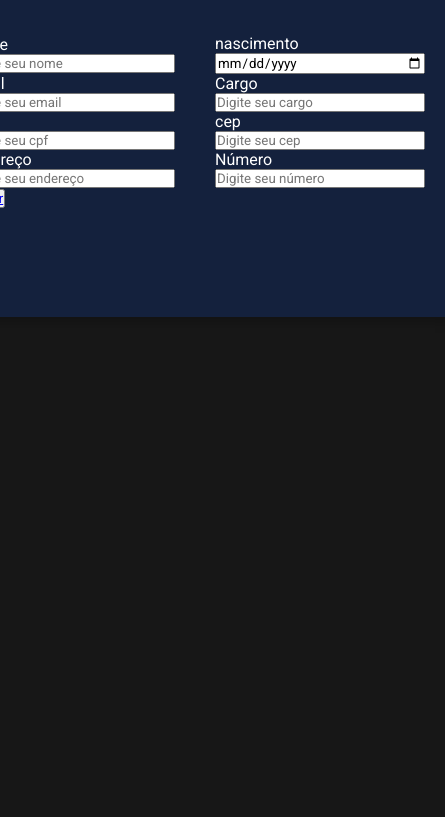
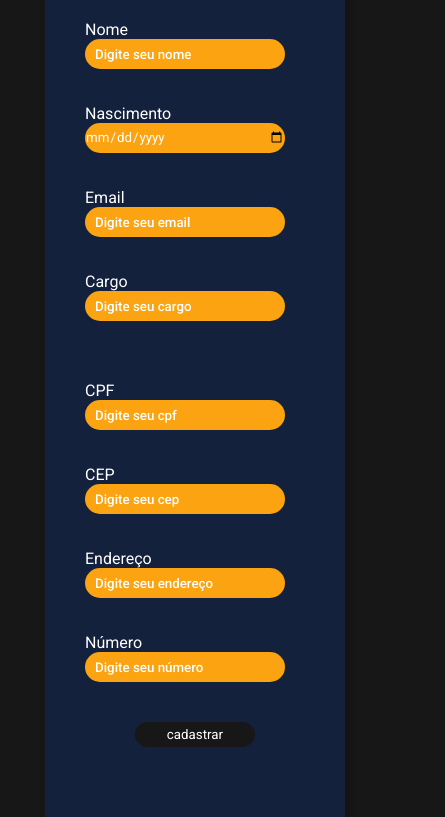
Before and after one commit to samuelfarias-e1/form, a plain HTML site: page index.html in a window 390 px wide. Shown: the part 355-1172 px from the top of the page, 445 px wide, since content can reach past the window. Before the commit the page ends 844 px from the top, so only its background shows below. Drawn offline with Linux system fonts and the light colour scheme.

Commit message:
finalizado

```diff
--- a/css/style.css
+++ b/css/style.css
@@ -24,7 +24,7 @@ body{
     box-shadow: 5px 5px 10px rgba(0, 0, 0, .212);
 }
 .form{
-    width: 50%;
+    width: 100%;
     display: flex;
     justify-content: center;
     align-items: center;
@@ -46,25 +46,84 @@ body{
 
 .input-group{
     display: flex;
-    flex-wrap: wrap;
+    justify-content: center;
+    width: 100px;
+    margin-left: 12px;
+    gap: 10px;
+}
+
+.input-box{
+    display: flex;
     justify-content: space-between;
-    width: 500px;
+    flex-direction: column;
+    width: 250px;
+    margin: 0 50px 0 50px;
+    padding: 10px 0 10px 0;
+}
+label{
+    color: white;
 
-
-
-
+}
+input{
+    background-color: #FCA311;
+    border: none;
+    color: white;
+    border-radius: 15px;
+    height: 30px;
 
 
 }
-.input-box{
+
+input::placeholder{
+    color: white;
+    font-weight: 500;
+    padding: 10px;
+}
+
+.btn{
     display: flex;
-    flex-direction: column;
-    color: white;
-    width: 50%;
     justify-content: center;
-    padding:0 20px 0 20px;
+    align-items: center;
+}
 
 
+button{
+    border: none;
+    background-color: #171717;
+    width: 120px;
+    height: 25px;
+    border-radius: 20px;
+}
 
+button a{
+    color: white;
+    text-decoration: none;
+}
+
+@media screen and (max-width: 425px){
+
+    .container{
+        width: 300px;
+        height: 1000px;
+        justify-content: center;
+        top: 50px;
+        margin-top: 500px;
+    }
+    form{
+        width: 280px;
+    }
+    .input-group{
+        width: 250px;
+        margin: 15px;
+        flex-direction: column;
+    }
+
+    .input-box{
+        width: 250px;
+        margin: 15px;
+    }
+    input{
+        width: 200px;
+    }
 
 }
--- a/index.html
+++ b/index.html
@@ -16,12 +16,13 @@
                 </div>
             </div>
             <div class="input-group">
+                <div class="input-box1">
                     <div class="input-box">
                         <label for="name">Nome</label>
                         <input id="name" type="text" name="name" placeholder="Digite seu nome" required>
                     </div>
                     <div class="input-box">
-                    <label for="birth">nascimento</label>
+                        <label for="birth">Nascimento</label>
                         <input id="birth" type="date" name="birth" required>
                     </div>
                     <div class="input-box">
@@ -32,12 +33,15 @@
                         <label for="cargo">Cargo</label>
                         <input id="cargo" type="text" name="cargo" placeholder="Digite seu cargo" required>
                     </div>
+                </div>
+
+                <div class="input-box2">
                     <div class="input-box">
-                    <label for="cpf">cpf</label>
+                        <label for="cpf">CPF</label>
                         <input id="cpf" type="number" name="cpt" placeholder="Digite seu cpf" required>
                     </div>
                     <div class="input-box">
-                    <label for="cep">cep</label>
+                        <label for="cep">CEP</label>
                         <input id="cep" type="number" name="cep" placeholder="Digite seu cep" required>
                     </div>
                     <div class="input-box">
@@ -47,6 +51,7 @@
                     <div class="input-box">
                         <label for="numero">Número</label>
                         <input id="numero" type="number" name="numero" placeholder="Digite seu número" required>
+                    </div>
                 </div>
 
             </div>
```
Lines whose indentation alone changed are shown as unchanged.
